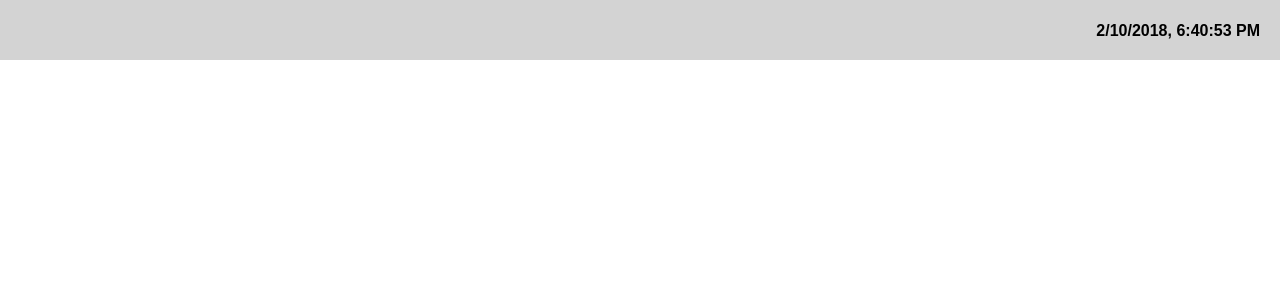
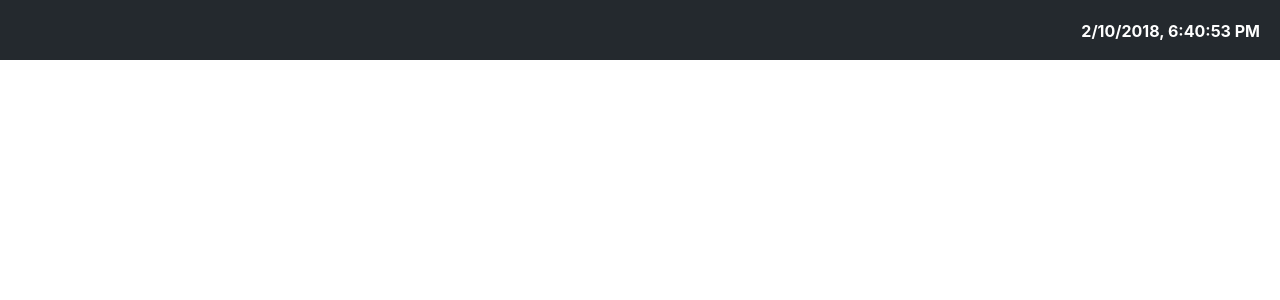
Before and after one commit to saranshbansal/react-fastfood-delivery-app, a React (Create React App) app: page / in a window 1280 px wide. Shown: the top 300 px of the page. Built offline with nearby package versions, Linux system fonts and the light colour scheme.

Commit message:
minorstyling

```diff
--- a/src/App.css
+++ b/src/App.css
@@ -8,7 +8,7 @@
 }
 
 .App-header {
-  background-color: lightgray;
+  background-color: #24292e;
   height: 60px;
   padding: 20px;
   color: white;
@@ -30,8 +30,9 @@
 
 .clockStyle {
   float: right;
+  font-family: -apple-system,BlinkMacSystemFont,"Segoe UI",Helvetica,Arial,sans-serif,"Apple Color Emoji","Segoe UI Emoji","Segoe UI Symbol";
   font-size: medium;
-  color: black;
+  color: white;
   font-weight: bold;
 }
 
```
